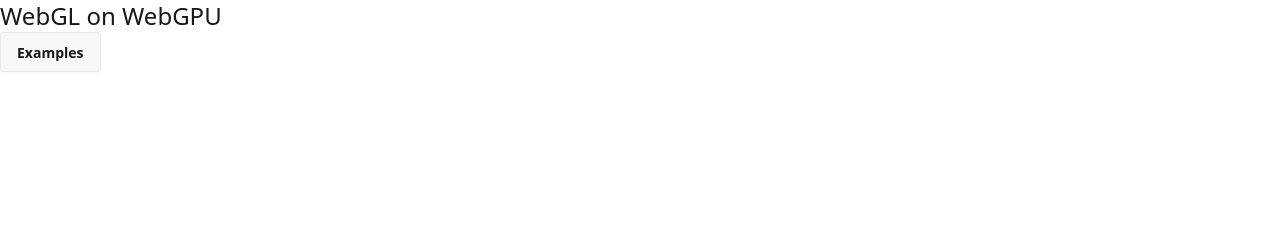
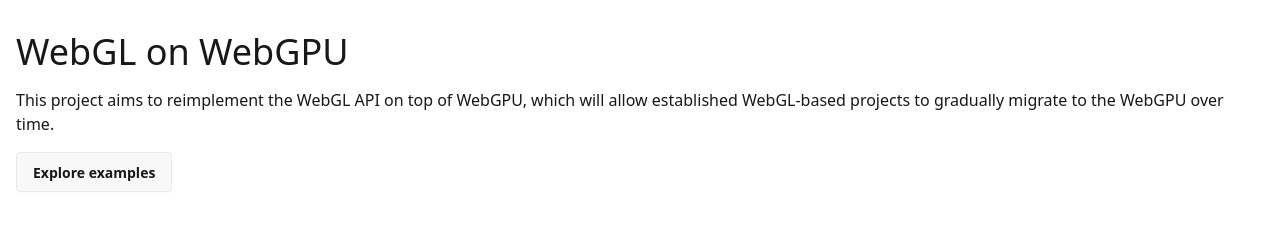
Before and after one commit to software-mansion/byegl, an Astro site in the folder apps/docs/: page / in a window 1280 px wide. Built offline with nearby package versions, Linux system fonts and the light colour scheme; Astro itself is replaced by a stand-in of ours.

Commit message:
Better landing page (slightly)

```diff
--- a/apps/docs/package.json
+++ b/apps/docs/package.json
@@ -13,7 +13,8 @@
     "@tailwindcss/vite": "^4.1.12",
     "astro": "^5.13.2",
     "remeda": "^2.30.0",
-    "tailwindcss": "^4.1.12"
+    "tailwindcss": "^4.1.12",
+    "webgl-on-webgpu": "workspace:*"
   },
   "devDependencies": {
     "daisyui": "^5.0.50"
--- a/apps/docs/src/pages/index.astro
+++ b/apps/docs/src/pages/index.astro
@@ -3,6 +3,13 @@
 ---
 
 <Layout>
-    <h1 class="text-2xl">WebGL on WebGPU</h1>
-    <a class="btn" href="/examples">Examples</a>
+    <main class="p-4">
+        <h1 class="text-4xl my-4">WebGL on WebGPU</h1>
+        <p class="my-4">
+            This project aims to reimplement the WebGL API on top of WebGPU,
+            which will allow established WebGL-based projects to gradually
+            migrate to the WebGPU over time.
+        </p>
+        <a class="btn" href="/examples">Explore examples</a>
+    </main>
 </Layout>
```
Also changed, not shown: packages/webgl-on-webgpu/src/index.ts (+6 -2 lines), README.md, pnpm-lock.yaml.
